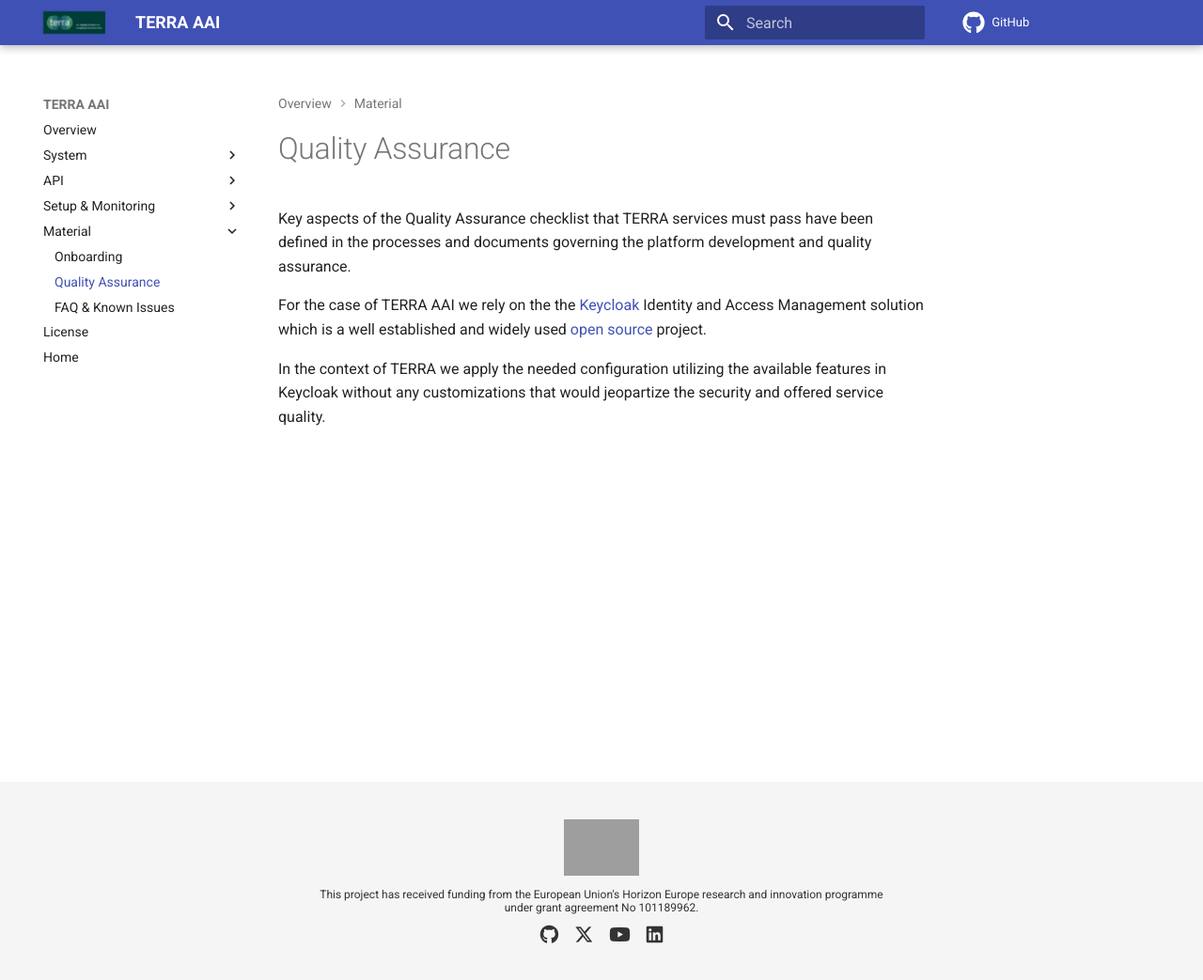
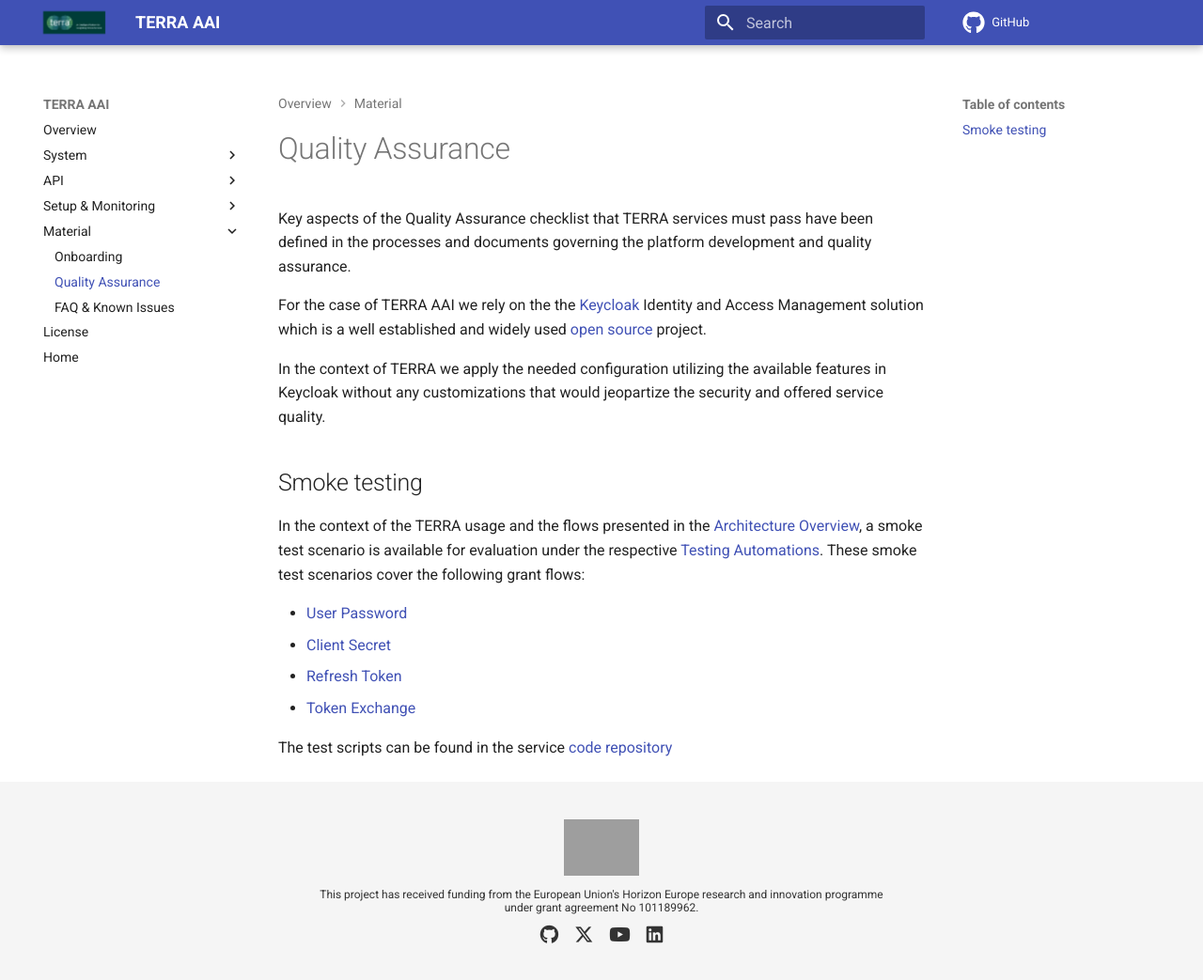
Before and after one commit to terra-horizon/terra-aai, an MkDocs documentation site: the page built from docs/docs/qa.md, in a window 1280 px wide and 1047 px high. Shown: the top 1043 px of the window at 94% size. Built offline with MkDocs 1.6.1 and Material for MkDocs 9.7.7, drawn with Linux system fonts in a browser that asks for light colours; comment, search, counter and statistics services are not loaded; the version menu is left out; grey boxes are pictures that could not be loaded.

Commit message:
#4: Added smoke testing scripts and updated documentation

```diff
--- a/docs/docs/qa.md
+++ b/docs/docs/qa.md
@@ -5,3 +5,14 @@
 For the case of TERRA AAI we rely on the the [Keycloak](https://www.keycloak.org/) Identity and Access Management solution which is a well established and widely used [open source](https://github.com/keycloak/keycloak) project.
 
 In the context of TERRA we apply the needed configuration utilizing the available features in Keycloak without any customizations that would jeopartize the security and offered service quality.
+
+## Smoke testing
+
+In the context of the TERRA usage and the flows presented in the [Architecture Overview](architecture.md), a smoke test scenario is available for evaluation under the respective [Testing Automations](automations.md). These smoke test scenarios cover the following grant flows:
+
+* [User Password](token-user-password.md)
+* [Client Secret](token-client-secret.md)
+* [Refresh Token](token-refresh-token.md)
+* [Token Exchange](token-exchange-token.md)
+
+The test scripts can be found in the service [code repository](https://github.com/terra-horizon/terra-aai/tree/main/tests)
```
Also changed, not shown: docs/docs/onboarding.md (+1 -1 lines).
